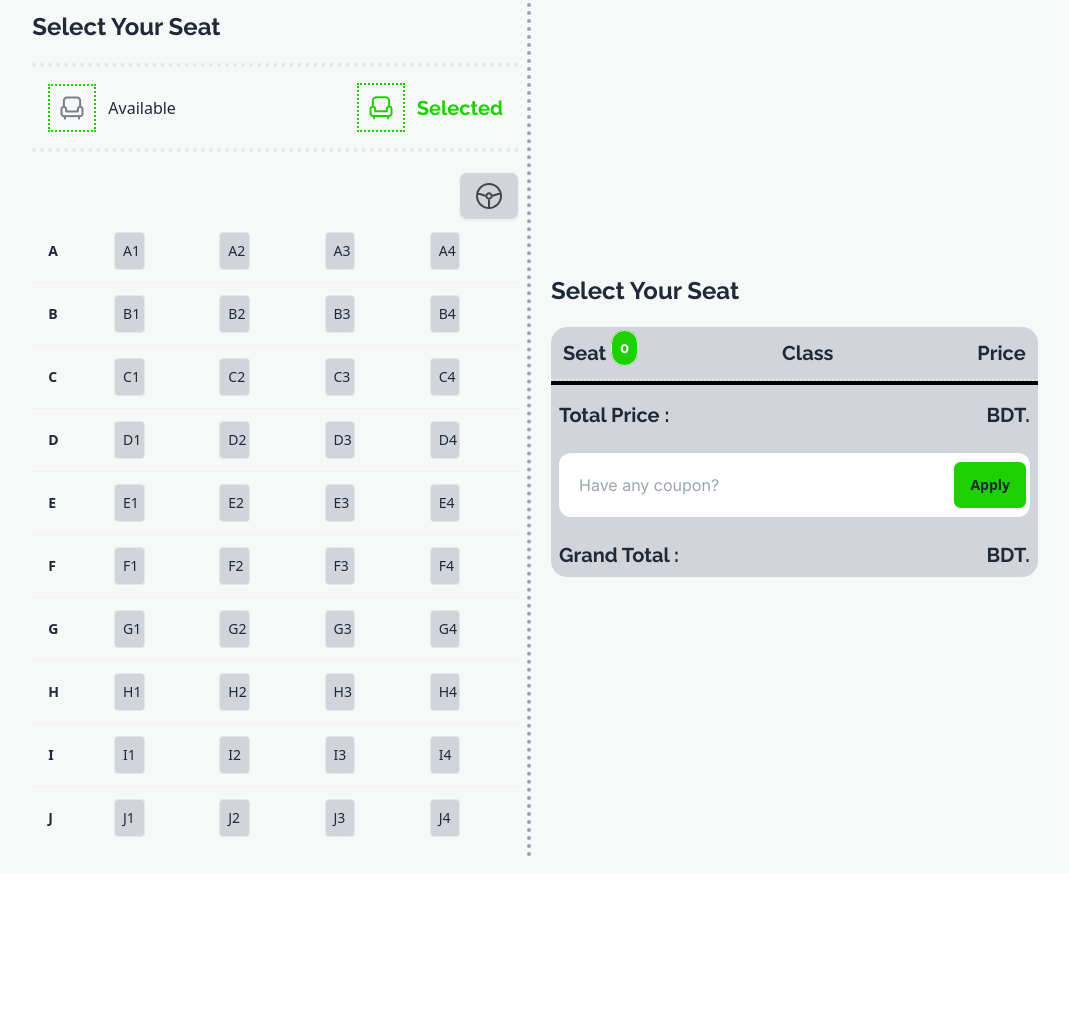
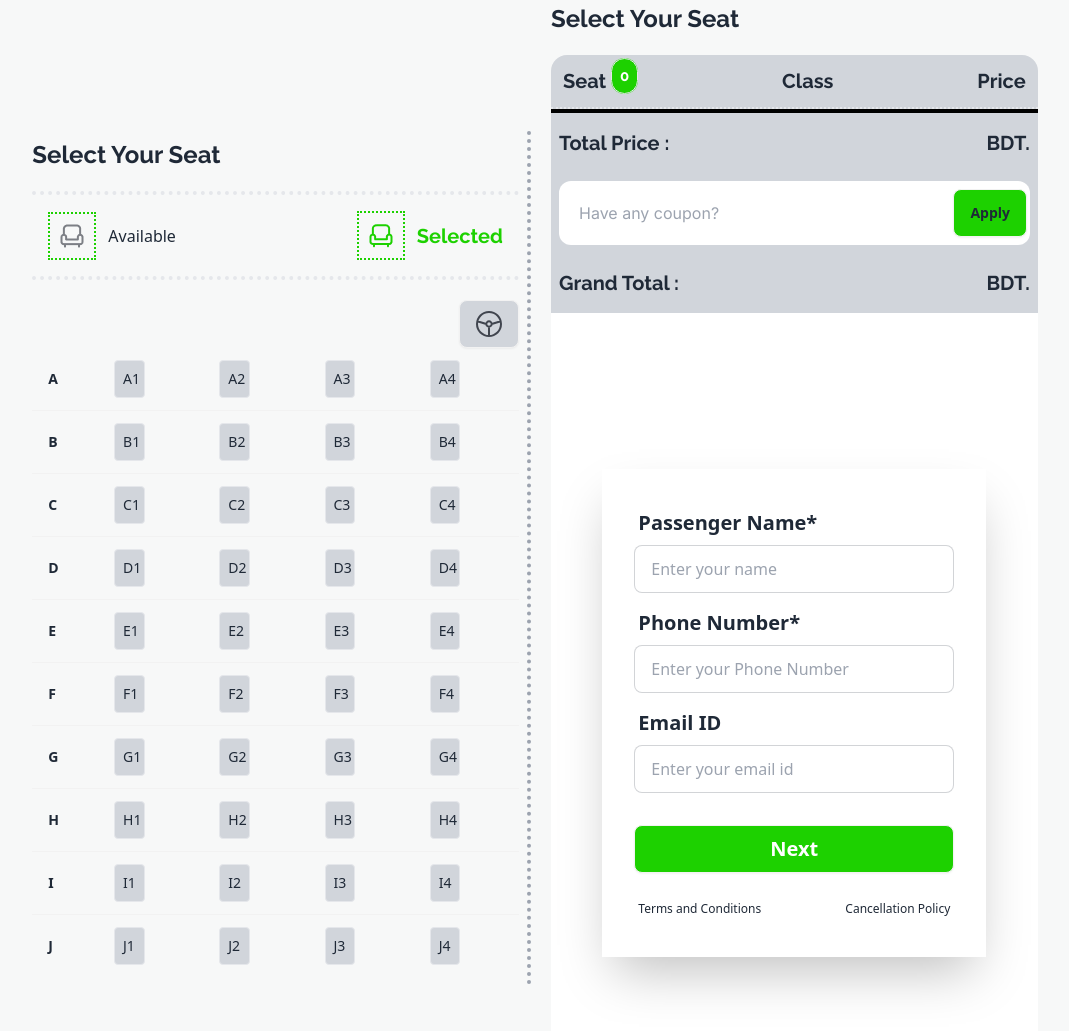
Before and after one commit to Ahmedturaj/travel-ticket, a plain HTML site: page index.html in a window 1280 px wide. Shown: the part 2539-3570 px from the top of the page, without its empty margins (109-1178 px from the left). Before the commit the page ends 3428 px from the top, so only its background shows below. Drawn offline with nearby package versions, Linux system fonts and the light colour scheme.

Commit message:
added form section

```diff
--- a/index.html
+++ b/index.html
@@ -479,12 +479,58 @@
                                 <h2 class="text-xl font-raleWay font-bold">BDT.<span id="discount-price"></span></h2>
                             </div>
                             <div id="coupon-input-container" class="p-2 w-full flex items-center">
-                                <input id="coupon-input" class="w-full p-5 rounded-xl font-inter" type="text" placeholder="Have any coupon?">
+                                <input id="coupon-input" class="w-full p-5 rounded-xl font-inter" type="text"
+                                    placeholder="Have any coupon?">
                                 <button id="btn-apply" class="btn absolute bg-[#1DD100] right-36">Apply</button>
                             </div>
                             <div class="flex justify-between items-center my-2 p-2">
                                 <h1 class="text-xl font-raleWay font-bold">Grand Total :</h1>
                                 <h2 class="text-xl font-raleWay font-bold">BDT.<span id="grand-total"></span></h2>
+                            </div>
+                        </div>
+                        <div class="w-full">
+                            <div class="w-full hero min-h-screen bg-white">
+                                <div class=" shrink-0 w-full max-w-sm shadow-2xl bg-base-100">
+                                    <form class="card-body">
+                                        <div class="form-control">
+                                            <label class="label">
+                                                <span class="label-text text-xl font-semibold">Passenger Name*</span>
+                                            </label>
+                                            <input type="type" placeholder="Enter your name"
+                                                class="input input-bordered" required />
+                                        </div>
+                                        <div class="form-control">
+                                            <label class="label">
+                                                <span class="label-text text-xl font-semibold">Phone Number*</span>
+                                            </label>
+                                            <input type="text" placeholder="Enter your Phone Number"
+                                                class="input input-bordered" required />
+
+                                        </div>
+                                        <div class="form-control">
+                                            <label class="label">
+                                                <span class="label-text text-xl font-semibold">Email ID</span>
+                                            </label>
+                                            <input type="text" placeholder="Enter your email id"
+                                                class="input input-bordered" required />
+
+                                        </div>
+                                        <div class="form-control mt-6">
+                                            <button id="btn-next" class="btn w-full text-white bg-[#1DD100]
+                                            text-xl font-semibold">Next</button>
+                                            <div class="flex justify-between items-center mt-5">
+                                                <label class="label">
+                                                    <a href="#" class="label-text-alt link link-hover">Terms and
+                                                        Conditions</a>
+                                                </label>
+                                                <label class="label">
+                                                    <a href="#" class="label-text-alt link link-hover">Cancellation Policy</a>
+                                                </label>
+                                            </div>
+                                        </div>
+                                    </form>
+                                </div>
+
                             </div>
                         </div>
                     </div>
@@ -497,7 +543,7 @@
     </footer>
 
     <!-- script -->
-    <script src="./script/ulities.js"></script>
+    <script src="./script/script.js"></script>
 </body>
 
 </html>
```
Also changed, not shown: script/script.js (renamed from script/ulities.js).
